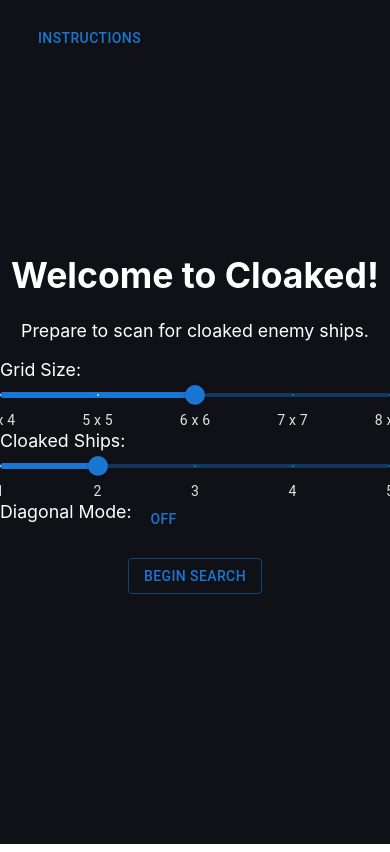
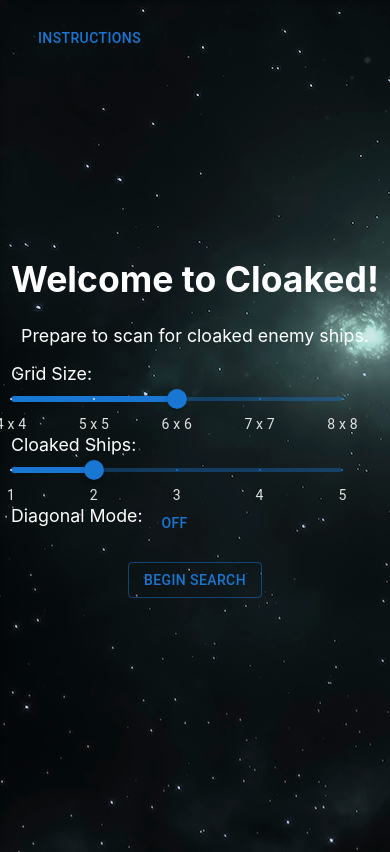
Before and after one commit to bwwhitaker/cloaked, a React (Create React App) app: page / in a window 390 px wide. Built offline with nearby package versions, Linux system fonts and the light colour scheme.

Commit message:
Add background image and prevent horizontal on mobile

```diff
--- a/src/App.css
+++ b/src/App.css
@@ -4,7 +4,9 @@
 
 .App-header {
 	background-color: #0f1116;
-	min-height: 100vh;
+	background-image: url('./galaxy-night-view-scaled.png');
+	background-size: auto;
+	min-height: 101vh;
 	display: flex;
 	flex-direction: column;
 	align-items: center;
@@ -12,3 +14,16 @@
 	font-size: calc(10px + 2vmin);
 	color: white;
 }
+
+.orientation-message {
+	display: flex;
+	background: #0f1116;
+	color: white;
+	min-width: 100vw;
+	min-height: 100vh;
+	text-align: center;
+	z-index: 1000;
+	flex-direction: column;
+	align-items: center;
+	justify-content: center;
+}
--- a/src/App.js
+++ b/src/App.js
@@ -1,10 +1,38 @@
 import './App.css';
 import GameSpace from './Components/GameSpace';
 import React from 'react';
+import { useEffect, useState } from 'react';
 
 function App() {
+	const [orientation, setOrientation] = useState(window.screen.orientation.type);
+	const [isMobile, setIsMobile] = useState(false);
+
+	useEffect(() => {
+		const handleOrientationChange = () => {
+			setOrientation(window.screen.orientation.type);
+		};
+
+		const checkIfMobile = () => {
+			const userAgent = navigator.userAgent || navigator.vendor || window.opera;
+			if (/android/i.test(userAgent) || (/iPad|iPhone|iPod/.test(userAgent) && !window.MSStream)) {
+				setIsMobile(true);
+			} else {
+				setIsMobile(false);
+			}
+		};
+
+		window.screen.orientation.addEventListener('change', handleOrientationChange);
+		checkIfMobile();
+
+		return () => {
+			window.screen.orientation.removeEventListener('change', handleOrientationChange);
+		};
+	}, []);
 	return (
 		<div className='App'>
+			{isMobile && orientation.includes('landscape') && (
+				<div className='orientation-message'>Please rotate your device back to portrait mode.</div>
+			)}
 			<div className='App-header'>
 				<GameSpace />
 			</div>
--- a/src/Components/GameSpace.css
+++ b/src/Components/GameSpace.css
@@ -23,6 +23,14 @@
 	justify-content: center;
 }
 
+.grid-container {
+	display: flex;
+	max-width: 85vw;
+	flex-direction: column;
+	align-items: center;
+	justify-content: center;
+}
+
 .MuiSlider-markLabel {
 	color: #e0e3df !important;
 }
--- a/src/Components/GameSpace.js
+++ b/src/Components/GameSpace.js
@@ -99,6 +99,7 @@ function GameSpace() {
 				</div>
 				<h1>Welcome to Cloaked!</h1>
 				<p>Prepare to scan for cloaked enemy ships.</p>
+				<div className='grid-container'>
 					<Grid container>
 						Grid Size:
 						<Slider
@@ -138,6 +139,7 @@ function GameSpace() {
 							{diagonalModeStatus}
 						</Button>
 					</Grid>
+				</div>
 				<div className='CenterAligning'>
 					<Button
 						variant='outlined'
--- a/src/index.css
+++ b/src/index.css
@@ -1,13 +1,12 @@
 body {
-  margin: 0;
-  font-family: -apple-system, BlinkMacSystemFont, 'Segoe UI', 'Roboto', 'Oxygen',
-    'Ubuntu', 'Cantarell', 'Fira Sans', 'Droid Sans', 'Helvetica Neue',
-    sans-serif;
-  -webkit-font-smoothing: antialiased;
-  -moz-osx-font-smoothing: grayscale;
+	margin: 0;
+	font-family: -apple-system, BlinkMacSystemFont, 'Segoe UI', 'Roboto', 'Oxygen', 'Ubuntu', 'Cantarell', 'Fira Sans',
+		'Droid Sans', 'Helvetica Neue', sans-serif;
+	-webkit-font-smoothing: antialiased;
+	-moz-osx-font-smoothing: grayscale;
+	overflow: hidden;
 }
 
 code {
-  font-family: source-code-pro, Menlo, Monaco, Consolas, 'Courier New',
-    monospace;
+	font-family: source-code-pro, Menlo, Monaco, Consolas, 'Courier New', monospace;
 }
```
Also changed, not shown: src/galaxy-night-view-scaled.png (added), src/galaxy-night-view.jpg (added). Lines whose indentation alone changed are shown as unchanged.
